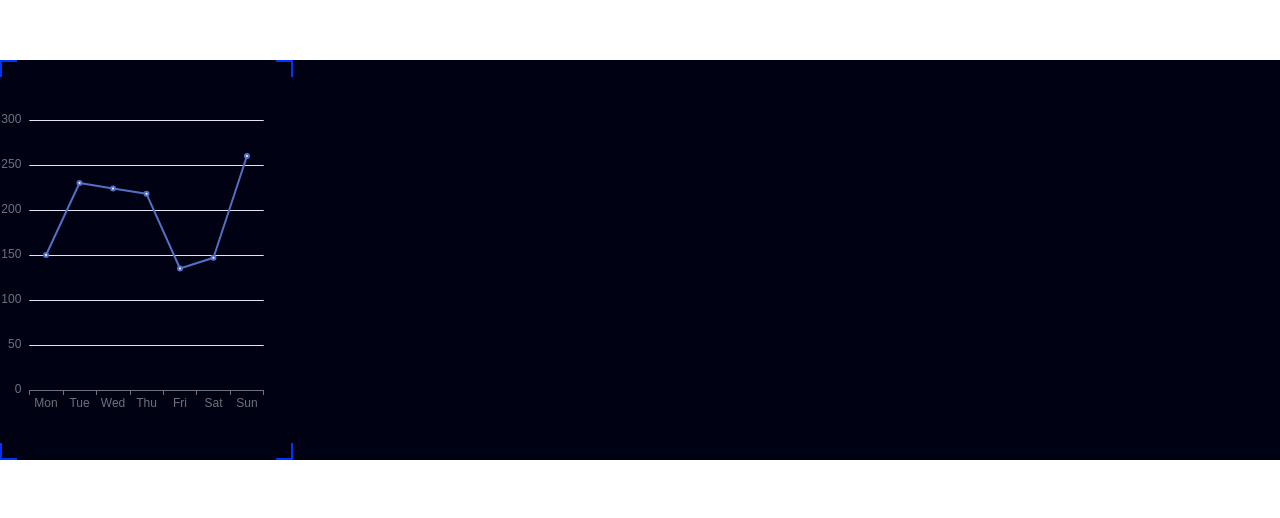
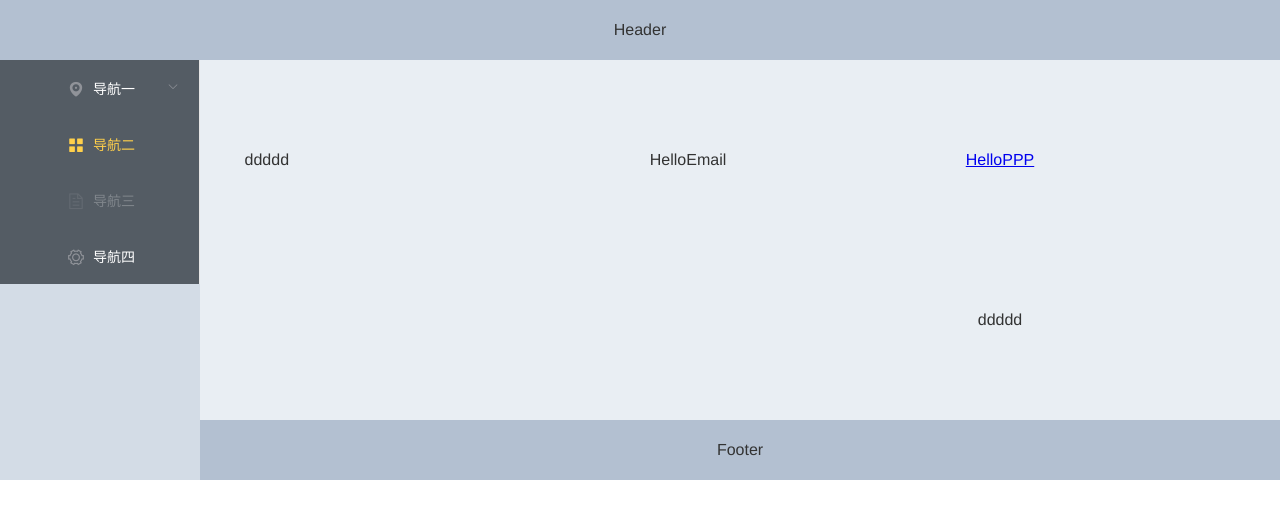
Before and after one commit to nikura44/the-new-world, a Vue app: page /User/test in a window 1280 px wide. Shown: the top 518 px of the page. Built offline with nearby package versions, Linux system fonts and the light colour scheme.

Commit message:
add vuerouter

```diff
--- a/package.json
+++ b/package.json
@@ -10,11 +10,14 @@
   "dependencies": {
     "core-js": "^3.6.5",
     "echarts": "^5.2.2",
-    "vue": "^2.6.11"
+    "element-ui": "^2.15.6",
+    "vue": "^2.6.11",
+    "vue-router": "^3.2.0"
   },
   "devDependencies": {
     "@vue/cli-plugin-babel": "~4.5.0",
     "@vue/cli-plugin-eslint": "~4.5.0",
+    "@vue/cli-plugin-router": "~4.5.0",
     "@vue/cli-service": "~4.5.0",
     "babel-eslint": "^10.1.0",
     "eslint": "^6.7.2",
--- a/src/App.vue
+++ b/src/App.vue
@@ -1,16 +1,25 @@
 <template>
   <div id="app">
-    <HelloWorld />
+    <el-container>
+      <el-header>Header</el-header>
+      <el-container>
+        <el-aside width="200px"><SideMenu /></el-aside>
+        <el-container>
+          <el-main><Home /></el-main>
+          <el-footer>Footer</el-footer>
+        </el-container>
+      </el-container>
+    </el-container>
   </div>
 </template>
 
 <script>
-import HelloWorld from "./components/HelloWorld.vue";
-
+import SideMenu from "./views/layout/SideMenu.vue";
+import Home from './views/Home.vue'
 export default {
-  name: "App",
   components: {
-    HelloWorld,
+    SideMenu,
+    Home
   },
 };
 </script>
@@ -22,6 +31,52 @@ export default {
   -moz-osx-font-smoothing: grayscale;
   text-align: center;
   color: #2c3e50;
-  margin-top: 60px;
+}
+
+#nav {
+  padding: 30px;
+}
+
+#nav a {
+  font-weight: bold;
+  color: #2c3e50;
+}
+
+#nav a.router-link-exact-active {
+  color: #42b983;
+}
+.el-header,
+.el-footer {
+  background-color: #b3c0d1;
+  color: #333;
+  text-align: center;
+  line-height: 60px;
+}
+
+.el-aside {
+  background-color: #d3dce6;
+  color: #333;
+  text-align: center;
+  line-height: 200px;
+}
+
+.el-main {
+  background-color: #e9eef3;
+  color: #333;
+  text-align: center;
+  line-height: 160px;
+}
+
+body > .el-container {
+  margin-bottom: 40px;
+}
+
+.el-container:nth-child(5) .el-aside,
+.el-container:nth-child(6) .el-aside {
+  line-height: 260px;
+}
+
+.el-container:nth-child(7) .el-aside {
+  line-height: 320px;
 }
 </style>
--- a/src/components/HelloWorld.vue
+++ b/src/components/HelloWorld.vue
@@ -1,7 +1,7 @@
 <template>
   <div class="box">
     <div class="left">
-      <ContentSlot><EChartsTemplate /></ContentSlot>
+      <ContentSlot class="echarts"><EChartsTemplate /></ContentSlot>
     </div>
   </div>
 </template>
@@ -35,4 +35,8 @@ export default {
 .box .left {
   width: 22.9%;
 }
+.echarts{
+  display: flex;
+  justify-content: center;
+}
 </style>
--- a/src/main.js
+++ b/src/main.js
@@ -1,13 +1,21 @@
 import Vue from 'vue'
 import App from './App.vue'
 
+// 引入element-ui
+import ElementUI from 'element-ui';
+import 'element-ui/lib/theme-chalk/index.css';
+// 引入全局css样式
 import './assets/css/resetcs.css'
 // 引入echarts
 import * as echarts from 'echarts';
+// 引入vue-router
+import router from './router'
+// 设置全局的echarts变量
 Vue.prototype.$echarts = echarts;
-
 Vue.config.productionTip = false
+Vue.use(ElementUI);
 
 new Vue({
-  render: h => h(App),
+  router,
+  render: h => h(App)
 }).$mount('#app')
--- /dev/null
+++ b/src/views/About.vue
@@ -0,0 +1,5 @@
+<template>
+  <div class="about">
+    <h1>This is an about page</h1>
+  </div>
+</template>
--- /dev/null
+++ b/src/views/Home.vue
@@ -0,0 +1,32 @@
+<template>
+  <div class="home">
+    <div class='box'>
+      <div style='width: 30%;'>
+       <router-view />
+      </div>
+      <div style='width: 30%;'>
+        <router-view name="Side"></router-view>
+      </div>
+      <div style='width: 30%;'>
+       <router-view name="Top"></router-view>
+      </div>
+    </div>
+  </div>
+</template>
+
+<script>
+// @ is an alias to /src
+// import HelloWorld from "@/components/HelloWorld.vue";
+
+export default {
+  // name: "Home",
+  // components: {
+  //   HelloWorld,
+  // },
+};
+</script>
+<style scoped>
+  .box{
+    display: flex;
+  }
+</style>
--- /dev/null
+++ b/src/views/layout/SideMenu.vue
@@ -0,0 +1,58 @@
+<template>
+  <el-menu
+    default-active="2"
+    class="el-menu-vertical-demo"
+    @open="handleOpen"
+    @close="handleClose"
+    background-color="#545c64"
+    text-color="#fff"
+    active-text-color="#ffd04b"
+  >
+    <el-submenu index="1">
+      <template slot="title">
+        <i class="el-icon-location"></i>
+        <span>导航一</span>
+      </template>
+      <el-menu-item-group>
+        <template slot="title">分组一</template>
+        <el-menu-item index="1-1">选项1</el-menu-item>
+        <el-menu-item index="1-2">选项2</el-menu-item>
+      </el-menu-item-group>
+      <el-menu-item-group title="分组2">
+        <el-menu-item index="1-3">选项3</el-menu-item>
+      </el-menu-item-group>
+      <el-submenu index="1-4">
+        <template slot="title">选项4</template>
+        <el-menu-item index="1-4-1">选项1</el-menu-item>
+      </el-submenu>
+    </el-submenu>
+    <el-menu-item index="2">
+      <i class="el-icon-menu"></i>
+      <span slot="title">导航二</span>
+    </el-menu-item>
+    <el-menu-item index="3" disabled>
+      <i class="el-icon-document"></i>
+      <span slot="title">导航三</span>
+    </el-menu-item>
+    <el-menu-item index="4">
+      <i class="el-icon-setting"></i>
+      <span slot="title">导航四</span>
+    </el-menu-item>
+  </el-menu>
+</template>
+
+<script>
+export default {
+  methods: {
+    handleOpen(key, keyPath) {
+      console.log(key, keyPath);
+    },
+    handleClose(key, keyPath) {
+      console.log(key, keyPath);
+    },
+  },
+};
+</script>
+
+<style>
+</style>
--- /dev/null
+++ b/src/views/test/Emails.vue
@@ -0,0 +1,11 @@
+<template>
+  <div>HelloEmail
+  </div>
+</template>
+
+<script>
+export default {};
+</script>
+
+<style>
+</style>
--- /dev/null
+++ b/src/views/test/Test.vue
@@ -0,0 +1,10 @@
+<template>
+  <div>ddddd</div>
+</template>
+
+<script>
+export default {};
+</script>
+
+<style>
+</style>
--- /dev/null
+++ b/src/views/test/Users.vue
@@ -0,0 +1,13 @@
+<template>
+  <div>
+      <router-link to="/User/test">HelloPPP</router-link>
+      <router-view />
+  </div>
+</template>
+
+<script>
+export default {};
+</script>
+
+<style>
+</style>
```
Also changed, not shown: 1 other file (tests, documents, lock files or other folders).
